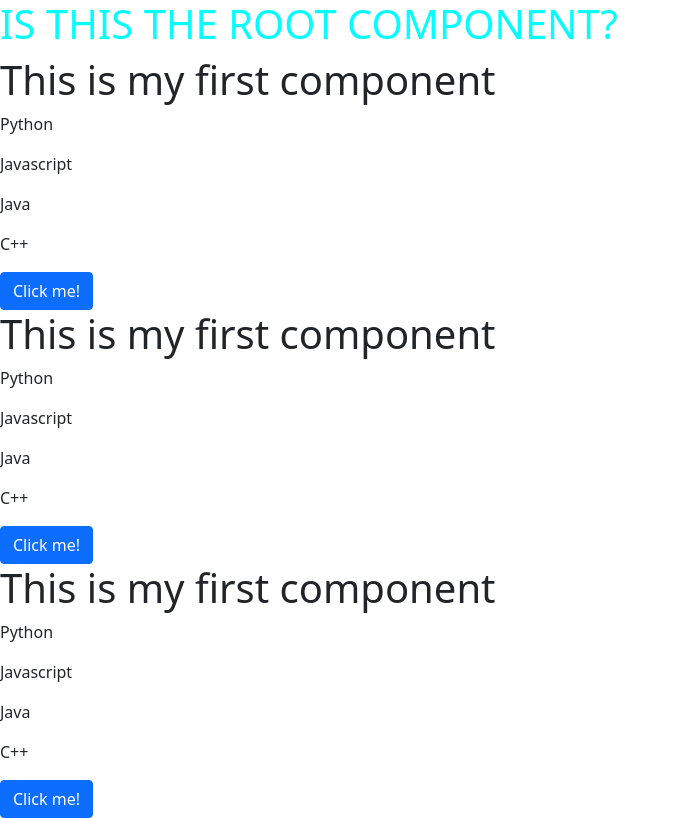
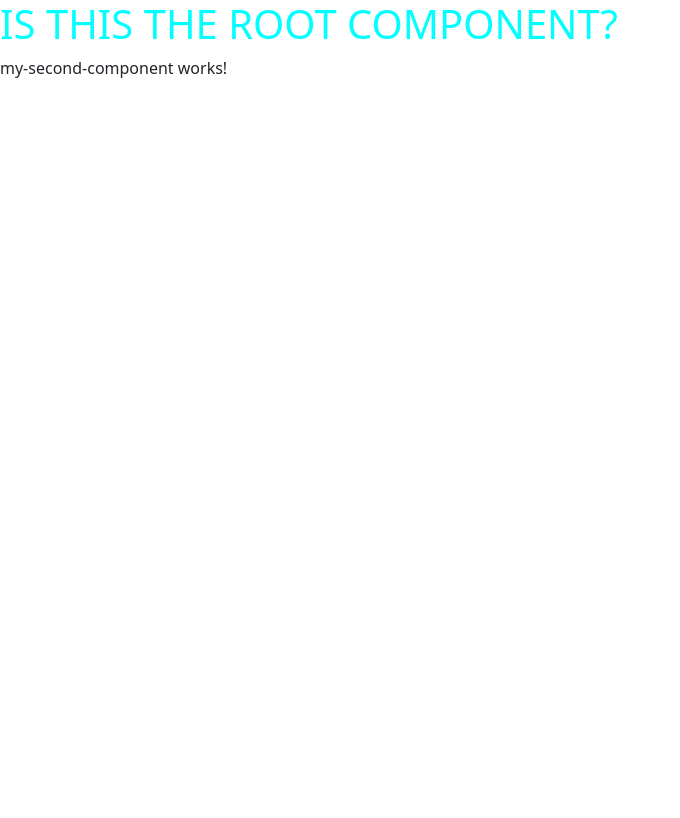
Before and after one commit to Paullete/angular-syntaxerror, an Angular app in the folder Desktop/Trial/angular-practice/: page / in a window 1280 px wide. Shown: the whole page, without its empty margins (0-680 px from the left). Built offline with nearby package versions, Linux system fonts and the light colour scheme.

Commit message:
interpolation

```diff
--- a/Desktop/Trial/angular-practice/src/app/app.component.css
+++ b/Desktop/Trial/angular-practice/src/app/app.component.css
@@ -1,3 +1,7 @@
 h1{
     color: aqua;
 }
+button{
+    color: bisque;
+
+}
--- a/Desktop/Trial/angular-practice/src/app/app.component.html
+++ b/Desktop/Trial/angular-practice/src/app/app.component.html
@@ -1,5 +1,6 @@
 <!-- <h1>ANGULAR TRIAL PAULLETE</h1> -->
 <h1>IS THIS THE ROOT COMPONENT?</h1>
-<my-first-component></my-first-component>
-<my-first-component></my-first-component>
-<my-first-component></my-first-component>
+<!-- <my-first-component></my-first-component>
+<my-first-component></my-first-component> -->
+<app-my-second-component></app-my-second-component>
+<!-- <interpolation></interpolation> -->
--- /dev/null
+++ b/Desktop/Trial/angular-practice/src/app/basics/databinding/interpolationcomponet/interpolation-component.html
@@ -0,0 +1 @@
+<p>does it work?</p>
--- a/Desktop/Trial/angular-practice/src/app/my-component/my-component.css
+++ b/Desktop/Trial/angular-practice/src/app/my-component/my-component.css
@@ -0,0 +1,3 @@
+h1{
+    color: lime;
+}
--- a/Desktop/Trial/angular-practice/src/app/my-component/my-component.html
+++ b/Desktop/Trial/angular-practice/src/app/my-component/my-component.html
@@ -6,3 +6,10 @@
     <P> C++</P>
     <button type="button" class="btn btn-primary">Click me!</button>
 </div>
+<div class="card" style="width: 18rem;">
+    <ul class="list-group list-group-flush">
+      <li class="list-group-item">Python</li>
+      <li class="list-group-item">Javascript</li>
+      <li class="list-group-item">Java</li>
+    </ul>
+  </div>
```
Also changed, not shown: Desktop/Trial/angular-practice/src/app/basics/databinding/interpolationcomponet/interpolation-component.ts (added, +10 -0 lines).
